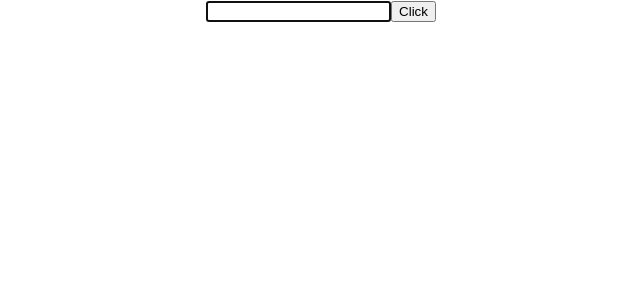
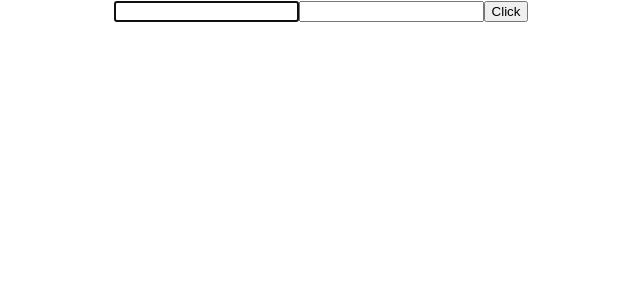
Before and after one commit to siegfred14/reactStudy, a React (Create React App) app: page / in a window 1280 px wide. Shown: the top 300 px of the page, without its empty margins (319-959 px from the left). Built offline with nearby package versions, Linux system fonts and the light colour scheme.

Commit message:
3. Attach the ref to the input element

```diff
--- a/src/components/RefsDemo.js
+++ b/src/components/RefsDemo.js
@@ -25,6 +25,7 @@ class RefsDemo extends Component {
     return (
       <div>
         <input type="text" ref={this.inputRef} />
+        <input type="text" ref={this.setCbRef} />
         <button onClick={this.clickHandler}>Click</button>
       </div>
     );
@@ -38,3 +39,4 @@ export default RefsDemo;
 // Call back Refs Method
 // 1. Create the ref
 // 2. Create a method that would asign a DOM element, to the ref we have just created in (1.)
+// 3. Attach this ref to the input element
```
